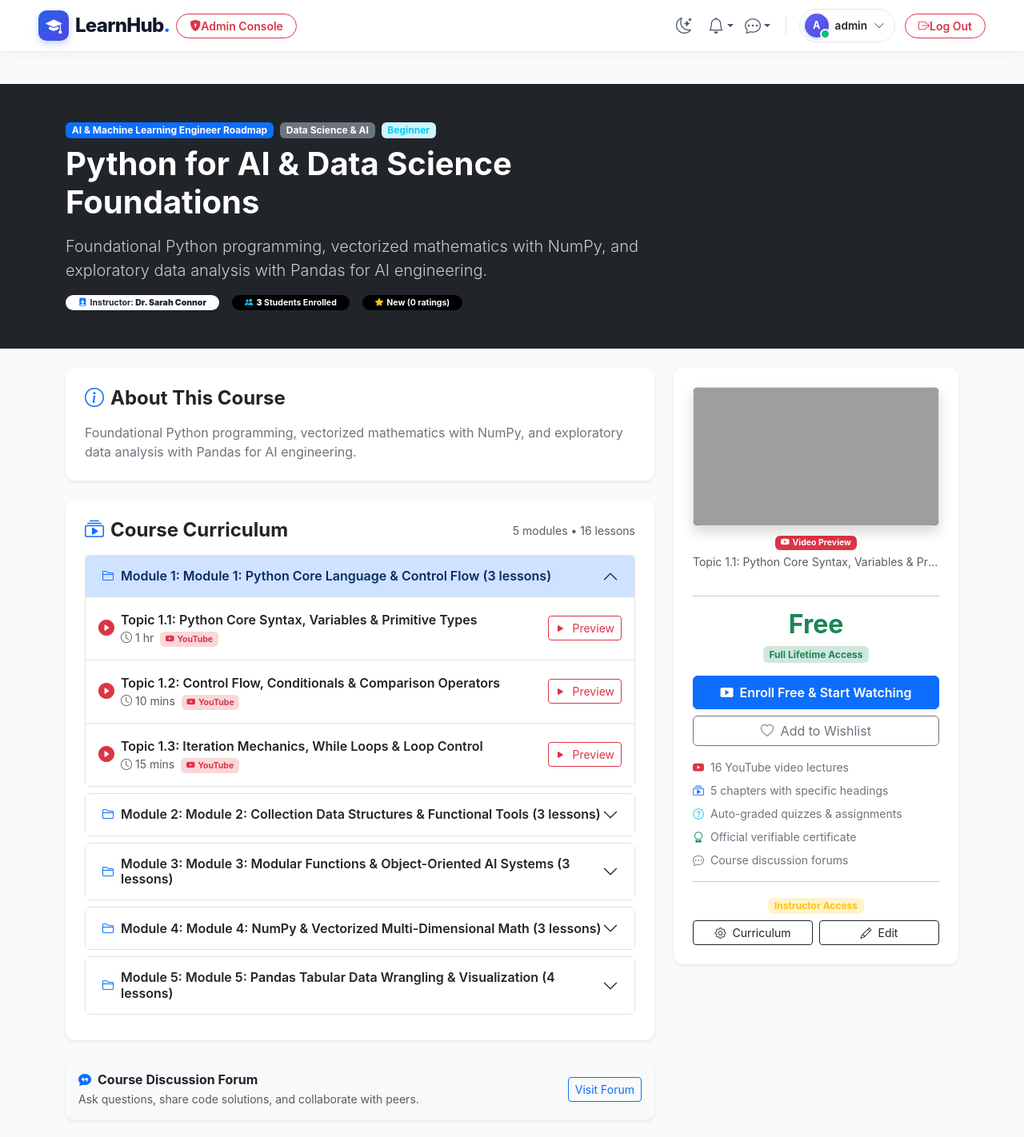
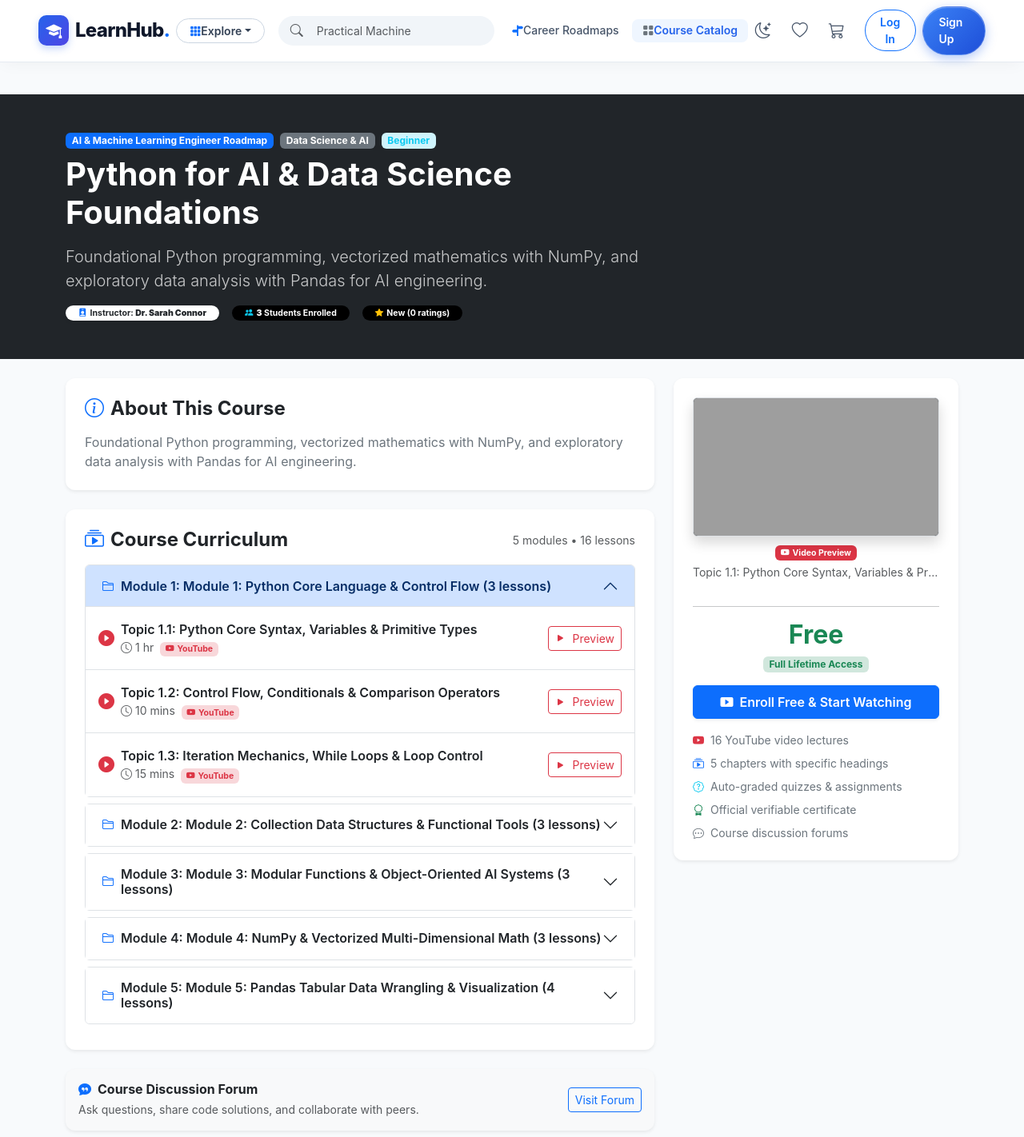
Before and after one commit to zeeshanrana707/learnhub-lms, a Flask app: page /courses/1 in a window 1280 px wide. Shown: the top 1422 px of the page at 80% size. Run offline with Flask 3, Linux system fonts and the light colour scheme; a user stored in the database is signed in; data comes from the database, SQL or seed files in the repository; data that the repository does not hold is empty; a map, chart or similar area stays blank; some libraries are stand-ins or nearby versions; grey boxes are pictures that could not be loaded.

Commit message:
Fix live preview navigation to maintain pure public guest state across roadmaps and course catalog

```diff
--- a/app/blueprints/auth/routes.py
+++ b/app/blueprints/auth/routes.py
@@ -1,5 +1,5 @@
 from datetime import datetime, timezone
-from flask import Blueprint, render_template, redirect, url_for, flash, request, current_app
+from flask import Blueprint, render_template, redirect, url_for, flash, request, current_app, session
 from flask_login import login_user, logout_user, login_required, current_user
 from itsdangerous import URLSafeTimedSerializer, SignatureExpired, BadSignature
 from app.extensions import db
@@ -118,6 +118,7 @@ def redirect_by_role(user):
 @login_required
 def logout():
     log_action(current_user, 'logout', 'User', current_user.id, f"User {current_user.username} logged out")
+    session.pop('live_preview', None)
     logout_user()
     flash('You have been logged out successfully.', 'info')
     return redirect(url_for('catalog.index'))
--- a/app/blueprints/catalog/routes.py
+++ b/app/blueprints/catalog/routes.py
@@ -1,4 +1,4 @@
-from flask import Blueprint, render_template, redirect, url_for, flash, request, abort
+from flask import Blueprint, render_template, redirect, url_for, flash, request, abort, session
 from flask_login import current_user, login_required
 from app.extensions import db
 from app.models.catalog import Course, Department, Category, Tag, CourseTag, CoursePrerequisite, Roadmap, RoadmapStage
@@ -83,7 +83,7 @@ def dashboard_shortcut():
 def home():
     """Home landing page with featured courses, roadmaps, and categories."""
     # When admin is active, redirect to admin dashboard unless preview mode is explicitly requested via Live Site
-    if current_user.is_authenticated and current_user.is_admin and not request.args.get('preview'):
+    if current_user.is_authenticated and current_user.is_admin and not (request.args.get('preview') or session.get('live_preview')):
         return redirect(url_for('admin.dashboard'))
 
     featured_courses = Course.query.filter_by(status='published', is_active=True).order_by(Course.created_at.desc()).limit(6).all()
--- a/app/templates/catalog/detail.html
+++ b/app/templates/catalog/detail.html
@@ -218,7 +218,7 @@
             </form>
           {% endif %}
 
-          {% if current_user.is_authenticated %}
+          {% if current_user.is_authenticated and not is_preview %}
             <form action="{{ url_for('learning.toggle_wishlist', course_id=course.id) }}" method="POST">
               <input type="hidden" name="csrf_token" value="{{ csrf_token() }}">
               <button type="submit" class="btn btn-outline-secondary w-100">
@@ -237,7 +237,7 @@
           <li><i class="bi bi-chat-dots text-secondary me-2"></i>Course discussion forums</li>
         </ul>
 
-        {% if current_user.is_authenticated and (current_user.is_admin or course.is_instructor(current_user.id)) %}
+        {% if current_user.is_authenticated and not is_preview and (current_user.is_admin or course.is_instructor(current_user.id)) %}
           <hr>
           <div class="text-center">
             <span class="badge bg-warning-subtle text-warning mb-2">Instructor Access</span>
--- a/app/templates/catalog/roadmaps.html
+++ b/app/templates/catalog/roadmaps.html
@@ -37,7 +37,7 @@
       <h2 class="fw-bold mb-1">Explore Career Learning Paths</h2>
       <p class="text-muted mb-0">Select a career track below to view its sequential course progression and topic-by-topic video curriculums.</p>
     </div>
-    <a href="{{ url_for('catalog.index') }}" class="btn btn-outline-secondary btn-sm">
+    <a href="{{ url_for('catalog.index') }}{{ preview_qs }}" class="btn btn-outline-secondary btn-sm">
       <i class="bi bi-grid me-1"></i> View All Courses
     </a>
   </div>
@@ -119,7 +119,7 @@
 
               <div class="d-flex justify-content-between align-items-center pt-2">
                 <span class="small text-muted"><i class="bi bi-hourglass-split me-1"></i> ~{{ rm.total_hours }} total video hours</span>
-                <a href="{{ url_for('catalog.roadmap_detail', slug=cat.slug) }}" class="btn btn-primary btn-sm px-3 fw-semibold shadow-sm">
+                <a href="{{ url_for('catalog.roadmap_detail', slug=cat.slug) }}{{ preview_qs }}" class="btn btn-primary btn-sm px-3 fw-semibold shadow-sm">
                   Explore Roadmap & Videos <i class="bi bi-arrow-right ms-1"></i>
                 </a>
               </div>
--- a/app/templates/partials/navbar.html
+++ b/app/templates/partials/navbar.html
@@ -1,12 +1,13 @@
-{% set is_preview = request.args.get('preview') %}
-{% set is_admin_panel = (request.blueprint == 'admin') and not is_preview %}
-{% set is_user_logged_in = current_user.is_authenticated and not is_preview %}
-{% set is_admin_user = current_user.is_authenticated and current_user.is_admin and not is_preview %}
+{% set is_preview = is_preview if is_preview is defined else (True if (request.args.get('preview') == '1' or session.get('live_preview')) and request.blueprint != 'admin' else False) %}
+{% set preview_qs = preview_qs if preview_qs is defined else ('?preview=1' if is_preview else '') %}
+{% set is_admin_panel = (request.blueprint == 'admin') %}
+{% set is_user_logged_in = current_user.is_authenticated and not (is_preview and not is_admin_panel) %}
+{% set is_admin_user = current_user.is_authenticated and current_user.is_admin and not (is_preview and not is_admin_panel) %}
 
 <nav class="navbar navbar-expand-lg navbar-glass sticky-top py-2">
   <div class="container-fluid px-xl-5 px-lg-4 px-3">
     <!-- Brand Logo & Name -->
-    <a class="navbar-brand d-flex align-items-center gap-2 text-decoration-none me-2" href="{{ url_for('admin.dashboard') if (is_admin_panel or is_admin_user) else url_for('catalog.home') }}">
+    <a class="navbar-brand d-flex align-items-center gap-2 text-decoration-none me-2" href="{{ url_for('admin.dashboard') if (is_admin_panel or is_admin_user) else (url_for('catalog.home') ~ preview_qs) }}">
       <div class="brand-logo-squircle">
         <i class="bi bi-mortarboard-fill"></i>
       </div>
@@ -28,7 +29,7 @@
           <span class="text-uppercase fw-bold text-muted small" style="font-size: 0.72rem; letter-spacing: 0.05em;">Career Tracks & Specializations</span>
         </div>
         <div class="d-flex flex-column gap-1">
-          <a href="{{ url_for('catalog.roadmap_detail', slug='ai-engineer-roadmap') }}" class="explore-item">
+          <a href="{{ url_for('catalog.roadmap_detail', slug='ai-engineer-roadmap') }}{{ preview_qs }}" class="explore-item">
             <div class="explore-icon-box" style="background: rgba(99, 102, 241, 0.12); color: #6366f1;">
               <i class="bi bi-cpu-fill"></i>
             </div>
@@ -37,7 +38,7 @@
               <div class="text-muted" style="font-size: 0.75rem;">Machine Learning, PyTorch, LLMs & LangChain</div>
             </div>
           </a>
-          <a href="{{ url_for('catalog.roadmap_detail', slug='full-stack-web-roadmap') }}" class="explore-item">
+          <a href="{{ url_for('catalog.roadmap_detail', slug='full-stack-web-roadmap') }}{{ preview_qs }}" class="explore-item">
             <div class="explore-icon-box" style="background: rgba(14, 165, 233, 0.12); color: #0ea5e9;">
               <i class="bi bi-code-slash"></i>
             </div>
@@ -46,7 +47,7 @@
               <div class="text-muted" style="font-size: 0.75rem;">Modern JS, Python Flask, React 18, APIs</div>
             </div>
           </a>
-          <a href="{{ url_for('catalog.roadmap_detail', slug='cloud-devops-roadmap') }}" class="explore-item">
+          <a href="{{ url_for('catalog.roadmap_detail', slug='cloud-devops-roadmap') }}{{ preview_qs }}" class="explore-item">
             <div class="explore-icon-box" style="background: rgba(5, 150, 105, 0.12); color: #059669;">
               <i class="bi bi-cloud-check-fill"></i>
             </div>
@@ -55,7 +56,7 @@
               <div class="text-muted" style="font-size: 0.75rem;">Linux Systems, Docker, CI/CD, Kubernetes</div>
             </div>
           </a>
-          <a href="{{ url_for('catalog.roadmap_detail', slug='cybersecurity-roadmap') }}" class="explore-item">
+          <a href="{{ url_for('catalog.roadmap_detail', slug='cybersecurity-roadmap') }}{{ preview_qs }}" class="explore-item">
             <div class="explore-icon-box" style="background: rgba(220, 38, 38, 0.12); color: #dc2626;">
               <i class="bi bi-shield-lock-fill"></i>
             </div>
@@ -64,7 +65,7 @@
               <div class="text-muted" style="font-size: 0.75rem;">Ethical Hacking, OWASP Top 10, PenTesting</div>
             </div>
           </a>
-          <a href="{{ url_for('catalog.roadmap_detail', slug='data-engineering-roadmap') }}" class="explore-item">
+          <a href="{{ url_for('catalog.roadmap_detail', slug='data-engineering-roadmap') }}{{ preview_qs }}" class="explore-item">
             <div class="explore-icon-box" style="background: rgba(217, 119, 6, 0.12); color: #d97706;">
               <i class="bi bi-database-fill-gear"></i>
             </div>
@@ -73,7 +74,7 @@
               <div class="text-muted" style="font-size: 0.75rem;">SQL Architecture, Redis Caching, Kafka</div>
             </div>
           </a>
-          <a href="{{ url_for('catalog.roadmap_detail', slug='cs-foundations-roadmap') }}" class="explore-item">
+          <a href="{{ url_for('catalog.roadmap_detail', slug='cs-foundations-roadmap') }}{{ preview_qs }}" class="explore-item">
             <div class="explore-icon-box" style="background: rgba(139, 92, 246, 0.12); color: #8b5cf6;">
               <i class="bi bi-mortarboard-fill"></i>
             </div>
@@ -85,10 +86,10 @@
         </div>
         <div class="dropdown-divider my-2"></div>
         <div class="d-flex justify-content-between align-items-center px-2 py-1">
-          <a href="{{ url_for('catalog.roadmaps') }}" class="text-primary text-decoration-none small fw-semibold">
+          <a href="{{ url_for('catalog.roadmaps') }}{{ preview_qs }}" class="text-primary text-decoration-none small fw-semibold">
             <i class="bi bi-signpost-split me-1"></i>All 6 Roadmaps
           </a>
-          <a href="{{ url_for('catalog.index') }}" class="text-secondary text-decoration-none small">
+          <a href="{{ url_for('catalog.index') }}{{ preview_qs }}" class="text-secondary text-decoration-none small">
             Browse Full Catalog <i class="bi bi-arrow-right small ms-0.5"></i>
           </a>
         </div>
@@ -98,6 +99,7 @@
     <!-- Central Omnisearch Bar with Live Search Dropdown (Desktop) -->
     <div class="d-none d-lg-block mx-2 my-0 flex-grow-1 search-form-header nav-search-wrapper" style="max-width: 300px; min-width: 160px;">
       <form action="{{ url_for('catalog.index') }}" method="GET" class="m-0" role="search" id="desktopSearchForm">
+        {% if is_preview %}<input type="hidden" name="preview" value="1">{% endif %}
         <div class="position-relative">
           <i class="bi bi-search position-absolute top-50 start-0 translate-middle-y ms-3 text-muted"></i>
           <input type="search"
@@ -202,6 +204,7 @@
         {% if not is_admin_panel and not is_admin_user %}
         <div class="d-lg-none mb-3 w-100 nav-search-wrapper">
           <form action="{{ url_for('catalog.index') }}" method="GET" role="search" id="mobileSearchForm">
+            {% if is_preview %}<input type="hidden" name="preview" value="1">{% endif %}
             <div class="position-relative">
               <i class="bi bi-search position-absolute top-50 start-0 translate-middle-y ms-3 text-muted"></i>
               <input type="search"
@@ -244,11 +247,11 @@
           <!-- 2. Learning & Catalog Section (Students & Non-Admin) -->
           {% if not is_admin_panel and not is_admin_user %}
           <div class="mobile-nav-heading">Learning Hub</div>
-          <a href="{{ url_for('catalog.index') }}" class="mobile-nav-link {% if request.endpoint == 'catalog.index' %}active{% endif %}">
+          <a href="{{ url_for('catalog.index') }}{{ preview_qs }}" class="mobile-nav-link {% if request.endpoint == 'catalog.index' %}active{% endif %}">
             <i class="bi bi-grid-fill text-primary"></i>
             <span>Browse All Courses</span>
           </a>
-          <a href="{{ url_for('catalog.roadmaps') }}" class="mobile-nav-link {% if request.endpoint in ['catalog.roadmaps', 'catalog.roadmap_detail'] %}active{% endif %}">
+          <a href="{{ url_for('catalog.roadmaps') }}{{ preview_qs }}" class="mobile-nav-link {% if request.endpoint in ['catalog.roadmaps', 'catalog.roadmap_detail'] %}active{% endif %}">
             <i class="bi bi-signpost-split-fill text-info"></i>
             <span>Career Roadmaps</span>
           </a>
@@ -265,27 +268,27 @@
 
           <!-- 3. Career Tracks Accordion (Mobile) -->
           <div class="mobile-nav-heading mt-3">Career Pathways</div>
-          <a href="{{ url_for('catalog.roadmap_detail', slug='ai-engineer-roadmap') }}" class="mobile-nav-link">
+          <a href="{{ url_for('catalog.roadmap_detail', slug='ai-engineer-roadmap') }}{{ preview_qs }}" class="mobile-nav-link">
             <i class="bi bi-cpu-fill" style="color: #6366f1;"></i>
             <span>Artificial Intelligence</span>
           </a>
-          <a href="{{ url_for('catalog.roadmap_detail', slug='full-stack-web-roadmap') }}" class="mobile-nav-link">
+          <a href="{{ url_for('catalog.roadmap_detail', slug='full-stack-web-roadmap') }}{{ preview_qs }}" class="mobile-nav-link">
             <i class="bi bi-code-slash" style="color: #0ea5e9;"></i>
             <span>Full-Stack Web Dev</span>
           </a>
-          <a href="{{ url_for('catalog.roadmap_detail', slug='cloud-devops-roadmap') }}" class="mobile-nav-link">
+          <a href="{{ url_for('catalog.roadmap_detail', slug='cloud-devops-roadmap') }}{{ preview_qs }}" class="mobile-nav-link">
             <i class="bi bi-cloud-check-fill" style="color: #059669;"></i>
             <span>Cloud & DevOps</span>
           </a>
-          <a href="{{ url_for('catalog.roadmap_detail', slug='cybersecurity-roadmap') }}" class="mobile-nav-link">
+          <a href="{{ url_for('catalog.roadmap_detail', slug='cybersecurity-roadmap') }}{{ preview_qs }}" class="mobile-nav-link">
             <i class="bi bi-shield-lock-fill" style="color: #dc2626;"></i>
             <span>Cybersecurity</span>
           </a>
-          <a href="{{ url_for('catalog.roadmap_detail', slug='data-engineering-roadmap') }}" class="mobile-nav-link">
+          <a href="{{ url_for('catalog.roadmap_detail', slug='data-engineering-roadmap') }}{{ preview_qs }}" class="mobile-nav-link">
             <i class="bi bi-database-fill-gear" style="color: #d97706;"></i>
             <span>Data Engineering</span>
           </a>
-          <a href="{{ url_for('catalog.roadmap_detail', slug='cs-foundations-roadmap') }}" class="mobile-nav-link">
+          <a href="{{ url_for('catalog.roadmap_detail', slug='cs-foundations-roadmap') }}{{ preview_qs }}" class="mobile-nav-link">
             <i class="bi bi-mortarboard-fill" style="color: #8b5cf6;"></i>
             <span>CS Foundations</span>
           </a>
@@ -502,13 +505,13 @@
             <!-- Standard Catalog & Role Links (Non-Admin Panel) -->
             {% if not is_admin_user %}
             <li class="nav-item">
-              <a class="nav-link nav-pill-link {% if request.endpoint in ['catalog.roadmaps', 'catalog.roadmap_detail'] %}active{% endif %}" href="{{ url_for('catalog.roadmaps') }}">
+              <a class="nav-link nav-pill-link {% if request.endpoint in ['catalog.roadmaps', 'catalog.roadmap_detail'] %}active{% endif %}" href="{{ url_for('catalog.roadmaps') }}{{ preview_qs }}">
                 <i class="bi bi-signpost-split-fill me-1.5 text-primary"></i>
                 <span>Career Roadmaps</span>
               </a>
             </li>
             <li class="nav-item">
-              <a class="nav-link nav-pill-link {% if request.endpoint in ['catalog.index', 'catalog.detail'] %}active{% endif %}" href="{{ url_for('catalog.index') }}">
+              <a class="nav-link nav-pill-link {% if request.endpoint in ['catalog.index', 'catalog.detail'] %}active{% endif %}" href="{{ url_for('catalog.index') }}{{ preview_qs }}">
                 <i class="bi bi-grid-fill me-1.5 text-secondary"></i>
                 <span>Course Catalog</span>
               </a>
```
Also changed, not shown: app/__init__.py (+12 -1 lines), app/templates/catalog/home.html (+7 -7 lines), app/templates/catalog/index.html (+8 -6 lines), app/templates/catalog/roadmap_detail.html (+4 -4 lines), app/templates/partials/course_card.html (+4 -3 lines).
